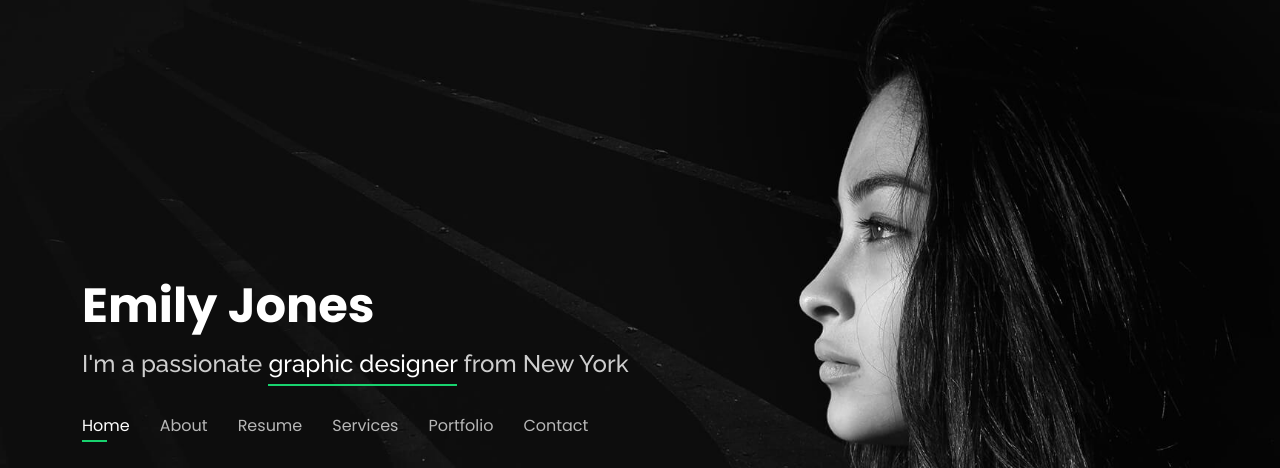
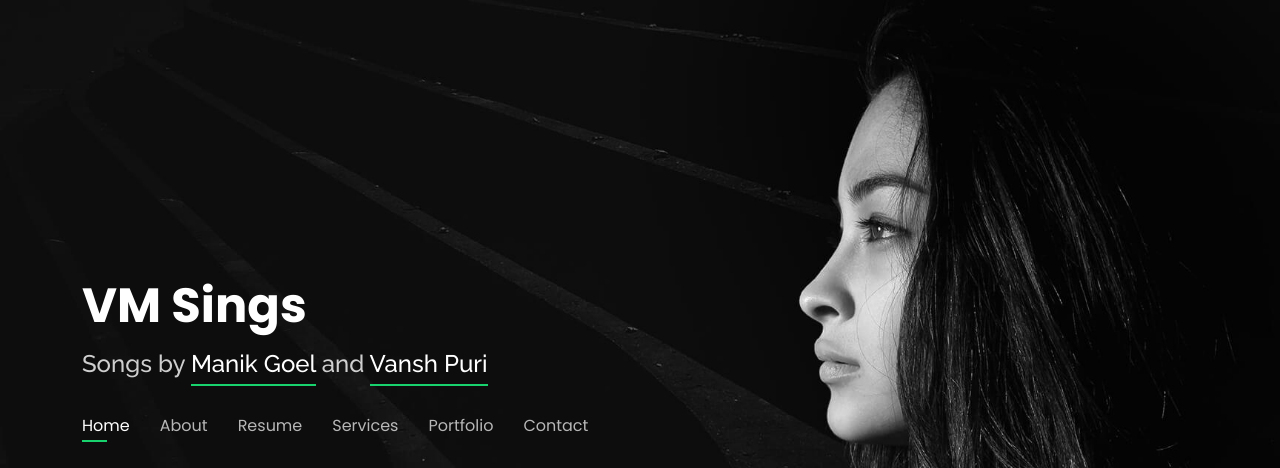
Before and after one commit to NEWTONASOP/vm-sings, a plain HTML site: page index.html in a window 1280 px wide. Shown: the top 468 px of the page. Drawn offline with nearby package versions, Linux system fonts and the light colour scheme.

Commit message:
Update index.html

```diff
--- a/index.html
+++ b/index.html
@@ -5,7 +5,7 @@
   <meta charset="utf-8">
   <meta content="width=device-width, initial-scale=1.0" name="viewport">
 
-  <title>Personal Bootstrap Template</title>
+  <title>VM Sings</title>
   <meta content="" name="description">
   <meta content="" name="keywords">
 
@@ -41,10 +41,10 @@
   <header id="header">
     <div class="container">
 
-      <h1><a href="index.html">Emily Jones</a></h1>
+      <h1><a href="index.html">VM Sings</a></h1>
       <!-- Uncomment below if you prefer to use an image logo -->
       <!-- <a href="index.html" class="mr-auto"><img src="assets/img/logo.png" alt="" class="img-fluid"></a> -->
-      <h2>I'm a passionate <span>graphic designer</span> from New York</h2>
+      <h2>Songs by <span>Manik Goel</span> and <span>Vansh Puri</span></h2>
 
       <nav id="navbar" class="navbar">
         <ul>
```
